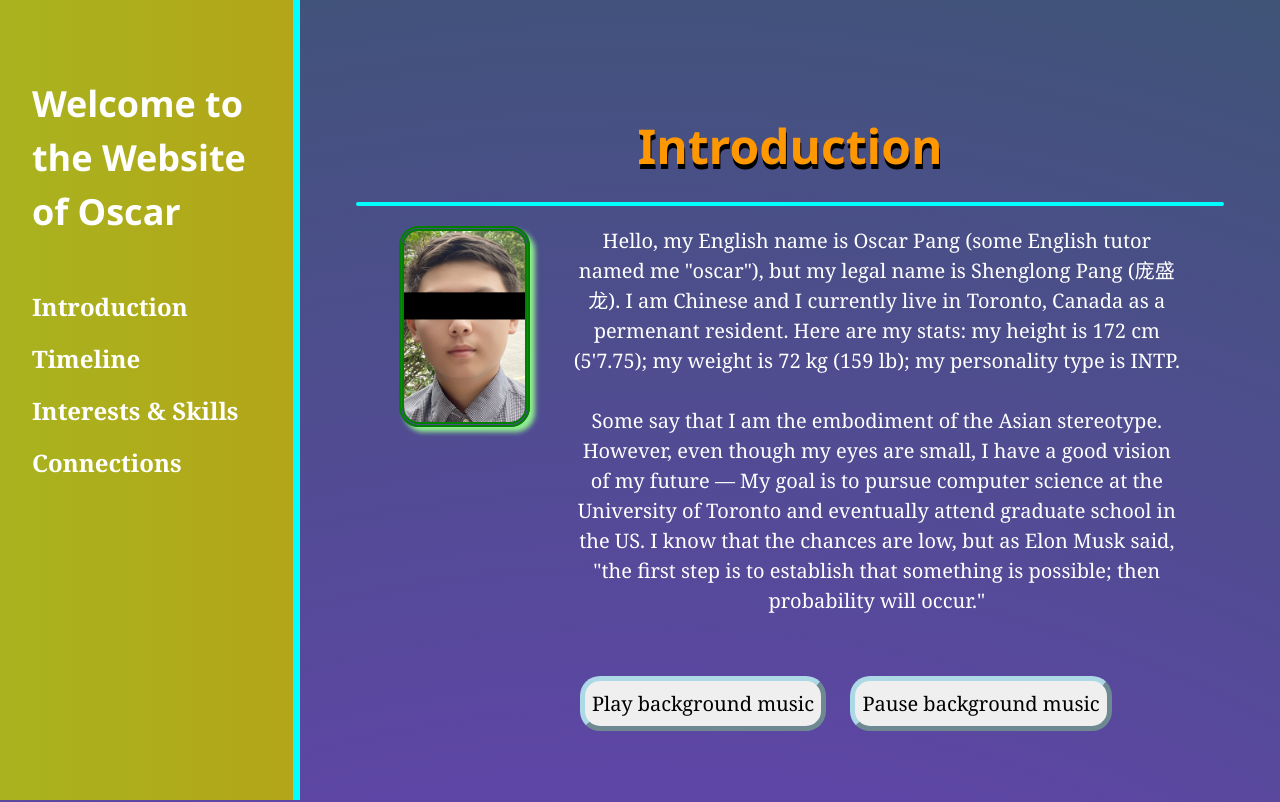
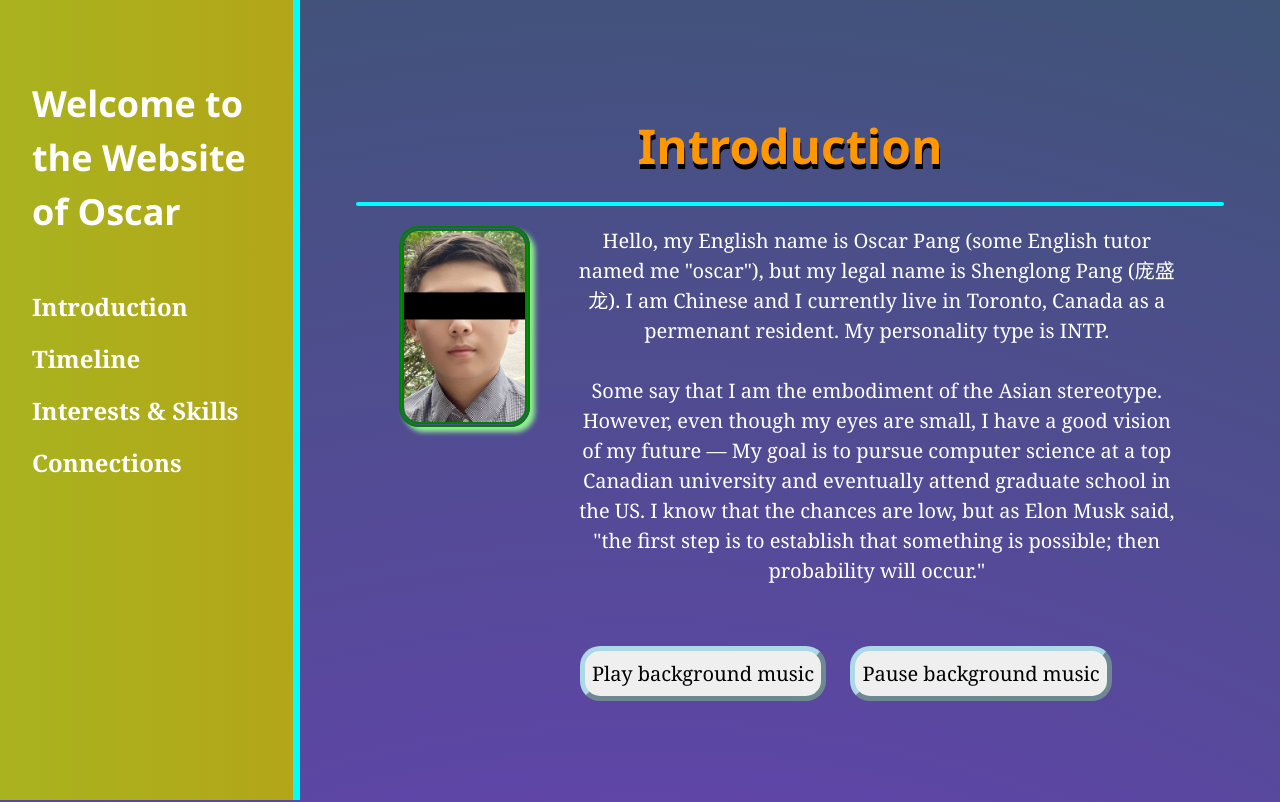
Before and after one commit to RiceFarmer1/Personal_Site, a plain HTML site: page index.html in a window 1280 px wide. Shown: the top 802 px of the page. Drawn offline with nearby package versions, Linux system fonts and the light colour scheme.

Commit message:
Update index.html

```diff
--- a/index.html
+++ b/index.html
@@ -49,11 +49,11 @@ This website is made by Oscar Pang
         <hr>
         <img src = "images/oscar.png" style = "margin-left:5%">
         <p style="text-align:center; width:70%; margin-left:25%;">Hello, my English name is Oscar Pang (some English tutor named me "oscar"), but my legal name is Shenglong Pang (庞盛龙).
-            I am Chinese and I currently live in Toronto, Canada as a permenant resident. Here are my stats: my height is 172 cm (5'7.75); my weight is 72 kg (159 lb); my personality type is INTP.
+            I am Chinese and I currently live in Toronto, Canada as a permenant resident. My personality type is INTP.
         </p>
         <br>
         <p style="text-align:center; width:70%; margin-left:25%;">Some say that I am the embodiment of the Asian stereotype. However, even though my eyes are small, I have a good vision of my future —
-            My goal is to pursue computer science at the University of Toronto and eventually attend graduate school in the US. I know that the chances are low, but as Elon Musk said, "the first step is to establish that something
+            My goal is to pursue computer science at a top Canadian university and eventually attend graduate school in the US. I know that the chances are low, but as Elon Musk said, "the first step is to establish that something
             is possible; then probability will occur."
         </p>
         <br><br>
```
